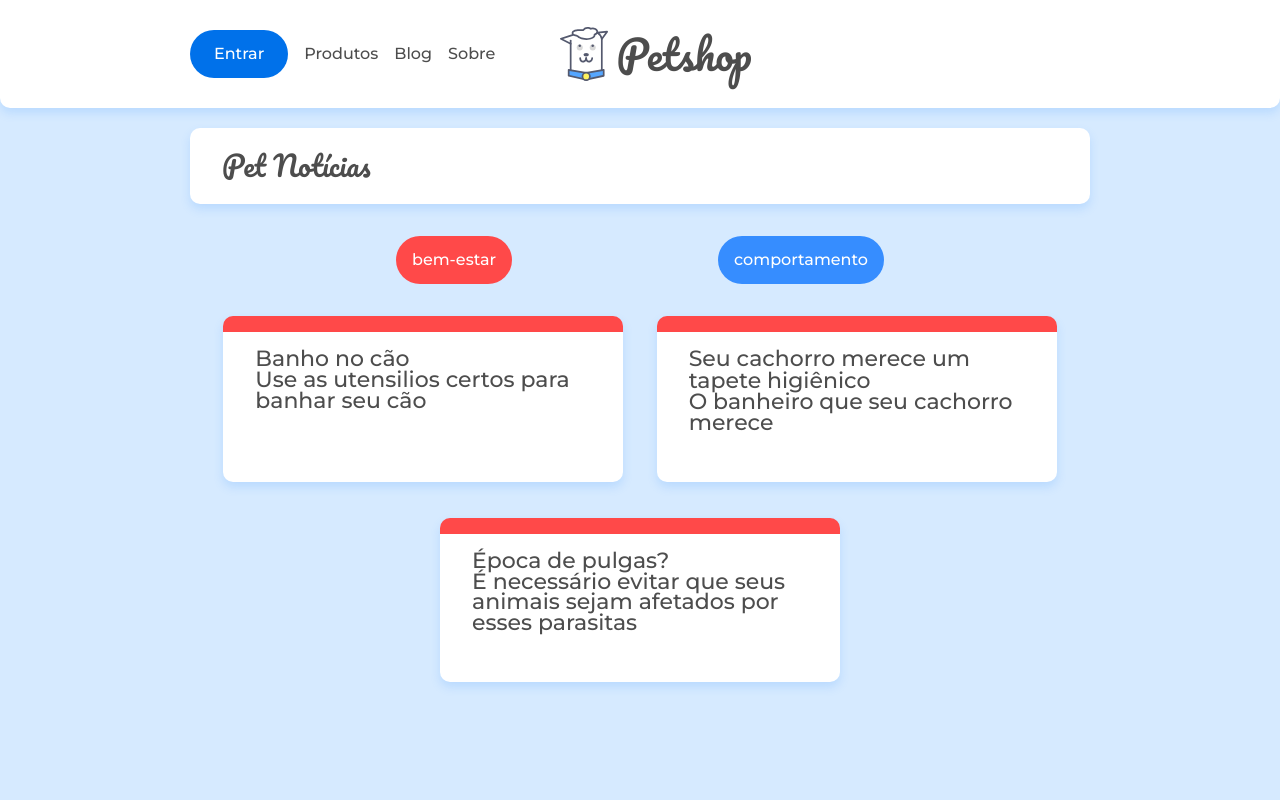
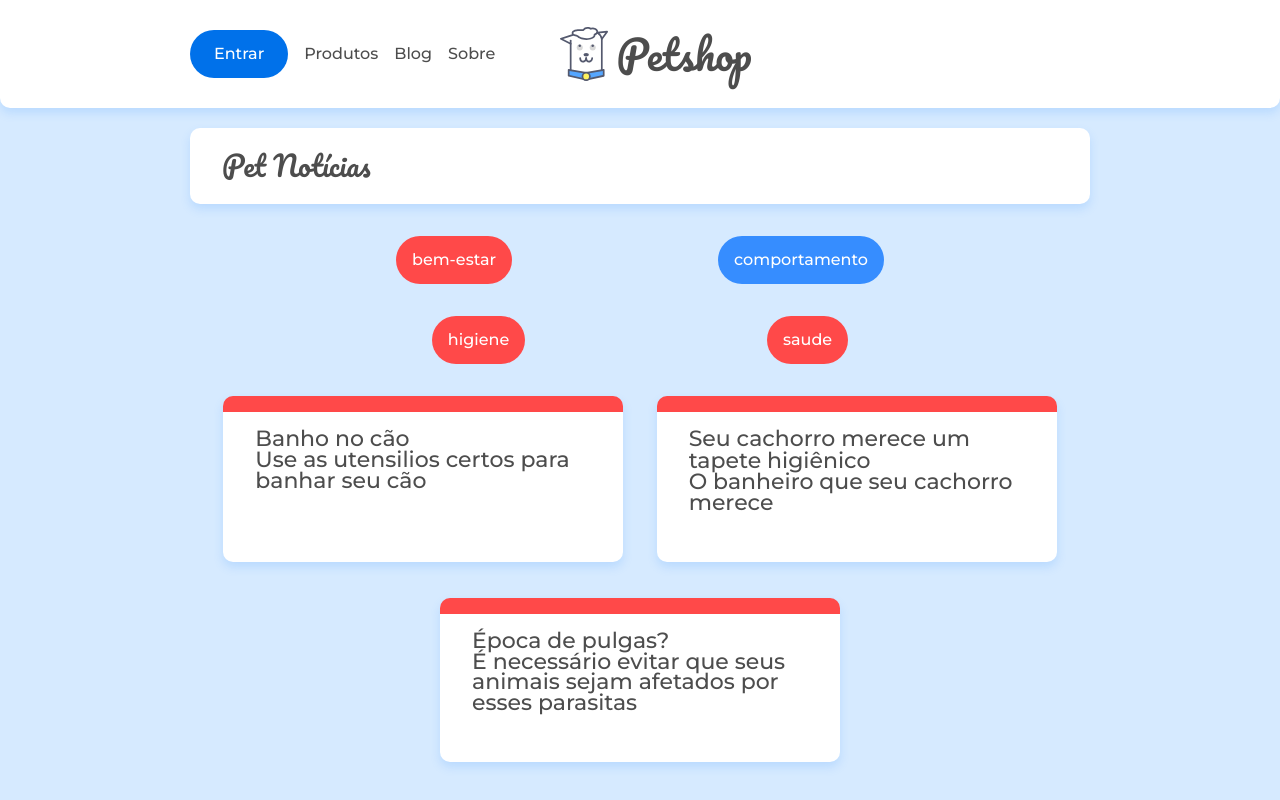
Before and after one commit to Gabrielhidro/Doguito_petshop, a React (Create React App) app: page /categoria/bem-estar in a window 1280 px wide. Built offline with nearby package versions, Linux system fonts and the light colour scheme; data requests are answered from the project's data file.

Commit message:
Configure subcategories routes

```diff
--- a/src/paginas/Categoria.jsx
+++ b/src/paginas/Categoria.jsx
@@ -1,32 +1,52 @@
-import React, { useEffect, useState } from 'react'
-import { Route, useParams, useRouteMatch } from 'react-router-dom'
-import { busca } from '../api/api'
-import '../assets/css/blog.css'
-import ListaCategorias from '../components/ListaCategorias'
-import ListaPost from '../components/ListaPost'
+import React, { useEffect, useState } from "react";
+import { Link, Route, Switch, useParams, useRouteMatch } from "react-router-dom";
+import { busca } from "../api/api";
+import "../assets/css/blog.css";
+import ListaCategorias from "../components/ListaCategorias";
+import ListaPost from "../components/ListaPost";
+import SubCategoria from "./SubCategoria";
 
-export default function Categoria(){
-
-    const {id} = useParams()
-    const { path } = useRouteMatch()
-    const [ subcategorias, setSubcategorias ] = useState([])
+export default function Categoria() {
+  const { id } = useParams();
+  const { url, path } = useRouteMatch();
+  const [subcategorias, setSubcategorias] = useState([]);
 
   useEffect(() => {
-        busca(`/categorias/${id}`, (categoria)=> {
-            setSubcategorias(categoria.subcategorias)
-        })
-    }, [id])
+    busca(`/categorias/${id}`, (categoria) => {
+      setSubcategorias(categoria.subcategorias);
+    });
+  }, [id]);
 
-    return(
+  return (
     <>
       <div className="container">
         <h2 className="titulo-pagina">Pet Notícias</h2>
       </div>
 
       <ListaCategorias />
+
+      <ul className="lista-categorias container flex">
+        { subcategorias.map((subcategoria) => {
+            return (
+                <li
+                    className={`lista-categorias__categoria lista-categorias__categoria--${id}`}
+                    key={subcategoria}
+                >
+                    <Link to={`${url}/${subcategoria}`}>
+                        {subcategoria}
+                    </Link>
+                </li>
+            )
+        })}
+      </ul>
+      <Switch>
         <Route exact path={`${path}/`}>
-            <ListaPost url={`/posts?categoria=${id}`}/>
+          <ListaPost url={`/posts?categoria=${id}`} />
         </Route>
+        <Route path={`${path}/:subcategoria`}>
+          <SubCategoria />
+        </Route>
+      </Switch>
     </>
-    )
+  );
 }
```
Also changed, not shown: 1 other file (tests, documents, lock files or other folders). Lines whose indentation alone changed are shown as unchanged.
